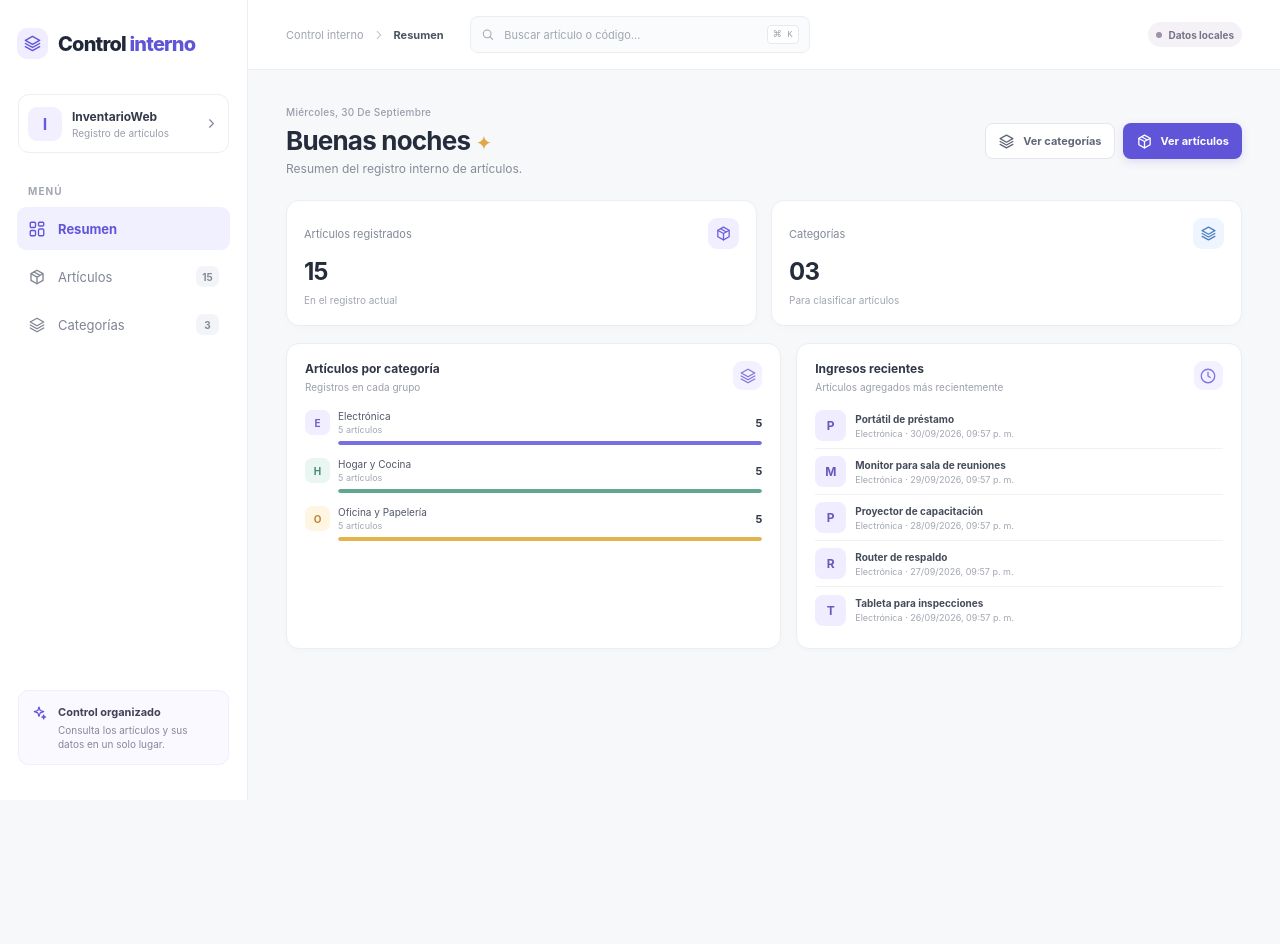
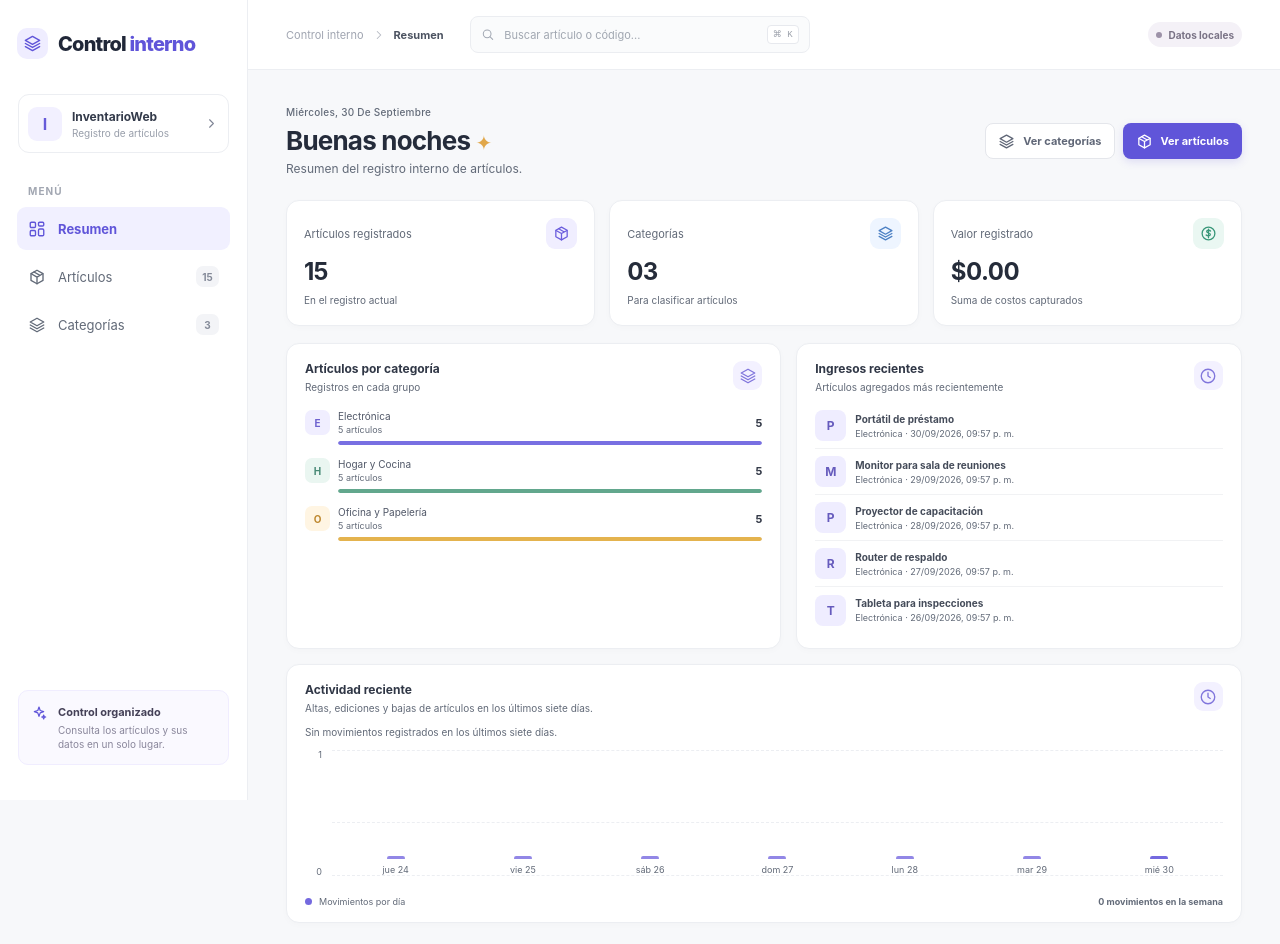
Before and after one commit to AndresMolina-Sys/InventarioWeb, a React (Vite) app: page / in a window 1280 px wide. Shown: the top 944 px of the page. Before the commit the page ends 800 px from the top, so only its background shows below. Built offline with nearby package versions, Linux system fonts and the light colour scheme.

Commit message:
feat(dashboard): add value and weekly activity
Summarize known costs and record article activity in IndexedDB.

```diff
--- a/src/App.tsx
+++ b/src/App.tsx
@@ -1,10 +1,10 @@
 import { useEffect, useMemo, useState } from "react";
 import type { FormEvent, ReactNode } from "react";
 import { createCategory, createItem, deleteCategory, deleteItem, loadSnapshot, updateCategory, updateItem } from "./lib/inventoryRepository";
-import type { Category, CategoryDraft, InventoryItem, InventorySnapshot, ItemDraft } from "./types";
+import type { Category, CategoryDraft, InventoryItem, InventoryMovement, InventorySnapshot, ItemDraft } from "./types";
 
 type Page = "dashboard" | "inventory" | "categories" | "category-detail";
-type IconName = "dashboard" | "box" | "search" | "plus" | "download" | "chevron" | "edit" | "trash" | "view" | "close" | "check" | "spark" | "clock" | "alert" | "layers";
+type IconName = "dashboard" | "box" | "search" | "plus" | "download" | "chevron" | "edit" | "trash" | "view" | "close" | "check" | "spark" | "clock" | "alert" | "layers" | "currency";
 
 const iconPaths: Record<IconName, ReactNode> = {
   dashboard: <><rect x="3" y="3" width="7" height="7" rx="1.5" /><rect x="14" y="3" width="7" height="5" rx="1.5" /><rect x="14" y="12" width="7" height="9" rx="1.5" /><rect x="3" y="14" width="7" height="7" rx="1.5" /></>,
@@ -22,6 +22,7 @@ const iconPaths: Record<IconName, ReactNode> = {
   clock: <><circle cx="12" cy="12" r="9" /><path d="M12 7v5l3 2" /></>,
   alert: <><path d="M10.3 4.8 2.8 18a2 2 0 0 0 1.7 3h15a2 2 0 0 0 1.7-3L13.7 4.8a2 2 0 0 0-3.4 0Z" /><path d="M12 9v4m0 4h.01" /></>,
   layers: <><path d="m12 3 9 5-9 5-9-5 9-5Z" /><path d="m3 12 9 5 9-5M3 16l9 5 9-5" /></>,
+  currency: <><circle cx="12" cy="12" r="9" /><path d="M15 8.5c-.5-.7-1.5-1.1-3-1.1-1.6 0-2.6.7-2.6 1.8 0 3 5.2 1.2 5.2 4.1 0 1.1-1 2-2.7 2-1.4 0-2.5-.4-3.2-1.2M12 6v12" /></>,
 };
 
 function Icon({ name, size = 18 }: { name: IconName; size?: number }) {
@@ -39,6 +40,10 @@ function costLabel(value: number | null): string {
   return new Intl.NumberFormat("es-CR", { style: "currency", currency: "USD" }).format(value);
 }
 
+function registeredValueLabel(value: number): string {
+  return new Intl.NumberFormat("en-US", { style: "currency", currency: "USD" }).format(value);
+}
+
 function getGreeting(): string {
   const hour = new Date().getHours();
   return hour < 12 ? "Buenos días" : hour < 19 ? "Buenas tardes" : "Buenas noches";
@@ -46,7 +51,7 @@ function getGreeting(): string {
 
 function App() {
   const [page, setPage] = useState<Page>("dashboard");
-  const [snapshot, setSnapshot] = useState<InventorySnapshot>({ categories: [], items: [] });
+  const [snapshot, setSnapshot] = useState<InventorySnapshot>({ categories: [], items: [], movements: [] });
   const [dataLoading, setDataLoading] = useState(true);
   const [working, setWorking] = useState(false);
   const [search, setSearch] = useState("");
@@ -173,7 +178,7 @@ function App() {
         <div className="breadcrumb"><span>Control interno</span><Icon name="chevron" size={14} /><strong>{pageTitle}</strong></div>
         <label className="global-search">
           <Icon name="search" size={17} />
-          <input aria-label="Buscar artículos" placeholder="Buscar artículo o código..." value={search} onChange={(event) => { setSearch(event.target.value); setPage("inventory"); }} />
+          <input id="global-search" name="search" aria-label="Buscar artículos" placeholder="Buscar artículo o código..." value={search} onChange={(event) => { setSearch(event.target.value); setPage("inventory"); }} />
           <kbd>⌘ K</kbd>
         </label>
         <div className="topbar-right">
@@ -189,6 +194,7 @@ function App() {
       {page === "dashboard" && <DashboardPage
         items={snapshot.items}
         categories={snapshot.categories}
+        movements={snapshot.movements}
         categoryName={categoryName}
         onViewInventory={() => setPage("inventory")}
         onViewCategories={() => setPage("categories")}
@@ -269,9 +275,77 @@ function Sidebar({ page, onPage, itemCount, categoryCount }: { page: Page; onPag
   </aside>;
 }
 
-function DashboardPage({ items, categories, categoryName, onViewInventory, onViewCategories }: {
+type WeeklyActivityDay = {
+  dateKey: string;
+  label: string;
+  longLabel: string;
+  count: number;
+  isToday: boolean;
+};
+
+function localDateKey(date: Date): string {
+  return `${date.getFullYear()}-${String(date.getMonth() + 1).padStart(2, "0")}-${String(date.getDate()).padStart(2, "0")}`;
+}
+
+function buildWeeklyActivity(movements: InventoryMovement[]): WeeklyActivityDay[] {
+  const today = new Date();
+  const shortDate = new Intl.DateTimeFormat("es-CR", { weekday: "short", day: "numeric" });
+  const longDate = new Intl.DateTimeFormat("es-CR", { weekday: "long", day: "numeric", month: "long" });
+  const todayKey = localDateKey(today);
+  const days = Array.from({ length: 7 }, (_, index) => {
+    const date = new Date(today.getFullYear(), today.getMonth(), today.getDate() - 6 + index);
+    return {
+      dateKey: localDateKey(date),
+      label: shortDate.format(date).replace(/\.$/, ""),
+      longLabel: longDate.format(date),
+      count: 0,
+      isToday: localDateKey(date) === todayKey,
+    };
+  });
+  const counts = new Map(days.map((day) => [day.dateKey, 0]));
+
+  for (const movement of movements) {
+    const timestamp = Date.parse(movement.occurredAt);
+    if (!Number.isFinite(timestamp)) continue;
+    const key = localDateKey(new Date(timestamp));
+    if (counts.has(key)) counts.set(key, (counts.get(key) ?? 0) + 1);
+  }
+
+  return days.map((day) => ({ ...day, count: counts.get(day.dateKey) ?? 0 }));
+}
+
+function ActivityChart({ movements }: { movements: InventoryMovement[] }) {
+  const days = useMemo(() => buildWeeklyActivity(movements), [movements]);
+  const maximum = Math.max(1, ...days.map((day) => day.count));
+  const total = days.reduce((sum, day) => sum + day.count, 0);
+  const activitySummary = days.map((day) => `${day.longLabel}: ${day.count} ${day.count === 1 ? "movimiento" : "movimientos"}`).join(". ");
+
+  return <section className="panel movement-chart-panel activity-chart-panel" aria-labelledby="activity-chart-title">
+    <div className="panel-heading">
+      <div><h2 id="activity-chart-title">Actividad reciente</h2><p>Altas, ediciones y bajas de artículos en los últimos siete días.</p></div>
+      <span className="panel-icon"><Icon name="clock" size={18} /></span>
+    </div>
+    {total === 0 && <p className="chart-empty-note">Sin movimientos registrados en los últimos siete días.</p>}
+    <div className="chart-area" role="img" aria-label={`Movimientos diarios. ${activitySummary}`}>
+      <div className="chart-y-labels" aria-hidden="true"><span>{maximum}</span><span>{maximum > 1 ? Math.floor(maximum / 2) : ""}</span><span>0</span></div>
+      <div className="chart-bars" aria-hidden="true">
+        <span className="chart-gridline top" />
+        <span className="chart-gridline middle" />
+        <span className="chart-gridline bottom" />
+        {days.map((day) => <div className="chart-column" key={day.dateKey}>
+          <div className="bar-rail"><span className={`bar-fill${day.isToday ? " current" : ""}`} style={{ height: `${day.count / maximum * 100}%` }} /></div>
+          <span>{day.label}</span>
+        </div>)}
+      </div>
+    </div>
+    <div className="chart-legend"><span className="legend-dot" /><span>Movimientos por día</span><strong className="chart-total">{total} {total === 1 ? "movimiento" : "movimientos"} en la semana</strong></div>
+  </section>;
+}
+
+function DashboardPage({ items, categories, movements, categoryName, onViewInventory, onViewCategories }: {
   items: InventoryItem[];
   categories: Category[];
+  movements: InventoryMovement[];
   categoryName: Map<string, string>;
   onViewInventory: () => void;
   onViewCategories: () => void;
@@ -282,9 +356,11 @@ function DashboardPage({ items, categories, categoryName, onViewInventory, onVie
   })).sort((a, b) => b.count - a.count);
   const maxCategoryCount = Math.max(1, ...categoryTotals.map((category) => category.count));
   const recentItems = [...items].sort((a, b) => Date.parse(b.createdAt) - Date.parse(a.createdAt)).slice(0, 5);
-  const stats: Array<{ label: string; value: string; detail: string; icon: IconName; color: string }> = [
+  const registeredValue = items.reduce((total, item) => total + (item.cost !== null && Number.isFinite(item.cost) && item.cost >= 0 ? item.cost : 0), 0);
+  const stats: Array<{ label: string; value: string; detail: string; icon: IconName; color: string; currency?: boolean }> = [
     { label: "Artículos registrados", value: String(items.length).padStart(2, "0"), detail: "En el registro actual", icon: "box", color: "violet" },
     { label: "Categorías", value: String(categories.length).padStart(2, "0"), detail: "Para clasificar artículos", icon: "layers", color: "blue" },
+    { label: "Valor registrado", value: registeredValueLabel(registeredValue), detail: "Suma de costos capturados", icon: "currency", color: "green", currency: true },
   ];
   return <section className="page-content">
     <div className="page-heading dashboard-heading">
@@ -295,7 +371,7 @@ function DashboardPage({ items, categories, categoryName, onViewInventory, onVie
     <div className="stats-grid stats-grid-internal">
       {stats.map((stat) => <article className="stat-card" key={stat.label}>
         <div className="stat-top"><span>{stat.label}</span><span className={`stat-icon ${stat.color}`}><Icon name={stat.icon} size={17} /></span></div>
-        <strong className="stat-value">{stat.value}</strong><span className="stat-detail">{stat.detail}</span>
+        <strong className={`stat-value${stat.currency ? " stat-value-currency" : ""}`}>{stat.value}</strong><span className="stat-detail">{stat.detail}</span>
       </article>)}
     </div>
 
@@ -319,6 +395,7 @@ function DashboardPage({ items, categories, categoryName, onViewInventory, onVie
           </div>)}
         </div> : <EmptyState title="Sin artículos todavía" text="Los artículos que agregues aparecerán aquí." />}
       </section>
+      <ActivityChart movements={movements} />
     </div>
   </section>;
 }
--- a/src/data/demo.ts
+++ b/src/data/demo.ts
@@ -83,7 +83,7 @@ function normalizeSnapshot(value: unknown, categoriesFallback: Category[], addMi
       updatedAt: item.updatedAt ?? createdAt,
     }];
   });
-  if (!addMissingSamples) return { categories, items: savedItems };
+  if (!addMissingSamples) return { categories, items: savedItems, movements: [] };
 
   const categoriesWithDefaults = [...categories];
   for (const defaultCategory of defaultCategories) {
@@ -93,11 +93,11 @@ function normalizeSnapshot(value: unknown, categoriesFallback: Category[], addMi
   }
   const knownCodes = new Set(savedItems.map((item) => item.code.trim().toLocaleLowerCase("es-CR")));
   const sampleItems = buildDemoItems(categoriesWithDefaults).filter((item) => !knownCodes.has(item.code.toLocaleLowerCase("es-CR")));
-  return { categories: categoriesWithDefaults, items: [...savedItems, ...sampleItems] };
+  return { categories: categoriesWithDefaults, items: [...savedItems, ...sampleItems], movements: [] };
 }
 
 export function createSampleSnapshot(): InventorySnapshot {
-  return { categories: defaultCategories, items: buildDemoItems(defaultCategories) };
+  return { categories: defaultCategories, items: buildDemoItems(defaultCategories), movements: [] };
 }
 
 export function readLegacySnapshot(): InventorySnapshot | null {
--- a/src/lib/inventoryRepository.ts
+++ b/src/lib/inventoryRepository.ts
@@ -1,5 +1,5 @@
 import { createSampleSnapshot, readLegacySnapshot } from "../data/demo";
-import type { Category, CategoryDraft, InventoryItem, InventorySnapshot, ItemDraft } from "../types";
+import type { Category, CategoryDraft, InventoryItem, InventoryMovement, InventorySnapshot, ItemDraft } from "../types";
 
 const DATABASE_NAME = "inventario-web-portfolio";
 const DATABASE_VERSION = 1;
@@ -47,10 +47,24 @@ function openDatabase(): Promise<IDBDatabase> {
   });
   return databasePromise;
 }
-function isSnapshot(value: unknown): value is InventorySnapshot {
+function isMovement(value: unknown): value is InventoryMovement {
   if (typeof value !== "object" || value === null) return false;
-  const record = value as Partial<InventorySnapshot>;
-  return Array.isArray(record.categories) && Array.isArray(record.items);
+  const movement = value as Partial<InventoryMovement>;
+  return typeof movement.id === "string"
+    && (movement.type === "created" || movement.type === "updated" || movement.type === "deleted")
+    && typeof movement.occurredAt === "string"
+    && Number.isFinite(Date.parse(movement.occurredAt));
+}
+
+function normalizeSnapshot(value: unknown): InventorySnapshot | null {
+  if (typeof value !== "object" || value === null) return null;
+  const record = value as { categories?: unknown; items?: unknown; movements?: unknown };
+  if (!Array.isArray(record.categories) || !Array.isArray(record.items)) return null;
+  return {
+    categories: record.categories as Category[],
+    items: record.items as InventoryItem[],
+    movements: Array.isArray(record.movements) ? record.movements.filter(isMovement) : [],
+  };
 }
 
 function transactSnapshot<T>(change: (snapshot: InventorySnapshot) => SnapshotChange<T>): Promise<T> {
@@ -63,9 +77,9 @@ function transactSnapshot<T>(change: (snapshot: InventorySnapshot) => SnapshotCh
 
     request.onsuccess = () => {
       const stored = request.result as SnapshotRecord | undefined;
-      const snapshot = stored && isSnapshot(stored.value)
-        ? stored.value
-        : readLegacySnapshot() ?? createSampleSnapshot();
+      const snapshot = (stored && normalizeSnapshot(stored.value))
+        || readLegacySnapshot()
+        || createSampleSnapshot();
       try {
         const update = change(snapshot);
         result = update.result;
@@ -90,6 +104,10 @@ function transactSnapshot<T>(change: (snapshot: InventorySnapshot) => SnapshotCh
 
 function normalized(value: string): string {
   return value.trim().toLocaleLowerCase("es-CR");
+}
+
+function createMovement(type: InventoryMovement["type"], occurredAt: string): InventoryMovement {
+  return { id: crypto.randomUUID(), type, occurredAt };
 }
 
 function validateItemDraft(draft: ItemDraft, items: InventoryItem[], currentId?: string): void {
@@ -141,7 +159,14 @@ export function createItem(draft: ItemDraft): Promise<void> {
       createdAt: now,
       updatedAt: now,
     };
-    return { snapshot: { ...snapshot, items: [item, ...snapshot.items] }, result: undefined };
+    return {
+      snapshot: {
+        ...snapshot,
+        items: [item, ...snapshot.items],
+        movements: [...snapshot.movements, createMovement("created", now)],
+      },
+      result: undefined,
+    };
   });
 }
 
@@ -166,6 +191,7 @@ export function updateItem(id: string, draft: ItemDraft): Promise<void> {
           notes: draft.notes.trim(),
           updatedAt: now,
         } : item),
+        movements: [...snapshot.movements, createMovement("updated", now)],
       },
       result: undefined,
     };
@@ -173,10 +199,20 @@ export function updateItem(id: string, draft: ItemDraft): Promise<void> {
 }
 
 export function deleteItem(id: string): Promise<void> {
-  return transactSnapshot((snapshot) => ({
-    snapshot: { ...snapshot, items: snapshot.items.filter((item) => item.id !== id) },
-    result: undefined,
-  }));
+  return transactSnapshot((snapshot) => {
+    if (!snapshot.items.some((item) => item.id === id)) {
+      return { snapshot, result: undefined };
+    }
+    const now = new Date().toISOString();
+    return {
+      snapshot: {
+        ...snapshot,
+        items: snapshot.items.filter((item) => item.id !== id),
+        movements: [...snapshot.movements, createMovement("deleted", now)],
+      },
+      result: undefined,
+    };
+  });
 }
 
 export function createCategory(draft: CategoryDraft): Promise<void> {
--- a/src/styles.css
+++ b/src/styles.css
@@ -113,7 +113,7 @@ button:disabled { cursor: not-allowed; opacity: .58; }
 .chart-gridline.top { top: 1px; }.chart-gridline.middle { top: 50%; }.chart-gridline.bottom { bottom: 18px; }
 .chart-column { z-index: 1; width: 12%; display: flex; flex-direction: column; align-items: center; justify-content: flex-end; color: #a1a7b1; font-size: 9px; }
 .bar-rail { width: 18px; height: 100%; display: flex; align-items: end; }
-.bar-fill { width: 100%; min-height: 3px; border-radius: 5px 5px 2px 2px; background: #dad7fb; transition: height .4s ease; }
+.bar-fill { width: 100%; min-height: 3px; border-radius: 5px 5px 2px 2px; background: #9287e6; transition: height .4s ease; }
 .bar-fill.current { background: #7469df; }
 .chart-column > span { height: 16px; padding-top: 5px; }
 .chart-legend { margin-top: 2px; display: flex; align-items: center; gap: 7px; color: #959ba6; font-size: 9px; }
@@ -239,9 +239,20 @@ button:disabled { cursor: not-allowed; opacity: .58; }
 @media (prefers-reduced-motion: reduce) { *, *::before, *::after { animation-duration: .01ms !important; animation-iteration-count: 1 !important; scroll-behavior: auto !important; transition-duration: .01ms !important; } }
 
 /* Internal article register */
-.stats-grid-internal { grid-template-columns: repeat(2, minmax(0, 1fr)); }
+.stats-grid-internal { grid-template-columns: repeat(3, minmax(0, 1fr)); }
 .dashboard-actions { display: flex; align-items: center; gap: 8px; }
 .internal-dashboard-grid { grid-template-columns: minmax(0, 1fr) minmax(320px, .9fr); }
+.activity-chart-panel { grid-column: 1 / -1; }
+.stat-value-currency { font-size: clamp(16px, 2vw, 24px); letter-spacing: -.45px; white-space: nowrap; }
+.chart-empty-note { margin: 12px 0 -3px; color: var(--muted); font-size: 10px; }
+.dashboard-heading .eyebrow, .dashboard-heading p, .stats-grid-internal .stat-top, .stats-grid-internal .stat-detail,
+.category-panel .panel-heading p, .recent-panel .panel-heading p, .activity-chart-panel .panel-heading p,
+.category-panel .category-name small, .recent-panel .recent-copy small,
+.activity-chart-panel .chart-y-labels, .activity-chart-panel .chart-column,
+.activity-chart-panel .chart-legend, .activity-chart-panel .chart-total, .activity-chart-panel .chart-empty-note {
+  color: #626a78;
+}
+.side-nav .nav-link:not(.active) { color: #626a78; }
 .article-table { min-width: 680px; }
 .category-table { min-width: 560px; }
 .category-detail-table { min-width: 1020px; }
@@ -274,12 +285,15 @@ button:disabled { cursor: not-allowed; opacity: .58; }
 .article-detail-grid dd { margin: 0; color: var(--ink); font-size: 12px; overflow-wrap: anywhere; }
 .article-detail-grid .detail-span { grid-column: 1 / -1; }
 .article-detail .modal-footer { justify-content: space-between; }
+@media (max-width: 1200px) {
+  .stats-grid-internal { grid-template-columns: repeat(2, minmax(0, 1fr)); }
+}
 @media (max-width: 900px) {
-  .stats-grid-internal { grid-template-columns: repeat(2, minmax(0, 1fr)); }
   .internal-dashboard-grid { grid-template-columns: 1fr 1fr; }
 }
 @media (max-width: 640px) {
   .stats-grid-internal { grid-template-columns: repeat(2, minmax(0, 1fr)); }
+  .stats-grid-internal .stat-card:last-child { grid-column: 1 / -1; }
   .internal-dashboard-grid { grid-template-columns: 1fr; }
   .dashboard-actions { width: 100%; }
   .dashboard-actions .button { flex: 1; padding: 0 7px; font-size: 9px; }
```
Also changed, not shown: src/types.ts (+7 -0 lines), 1 other file (tests, documents, lock files or other folders).
